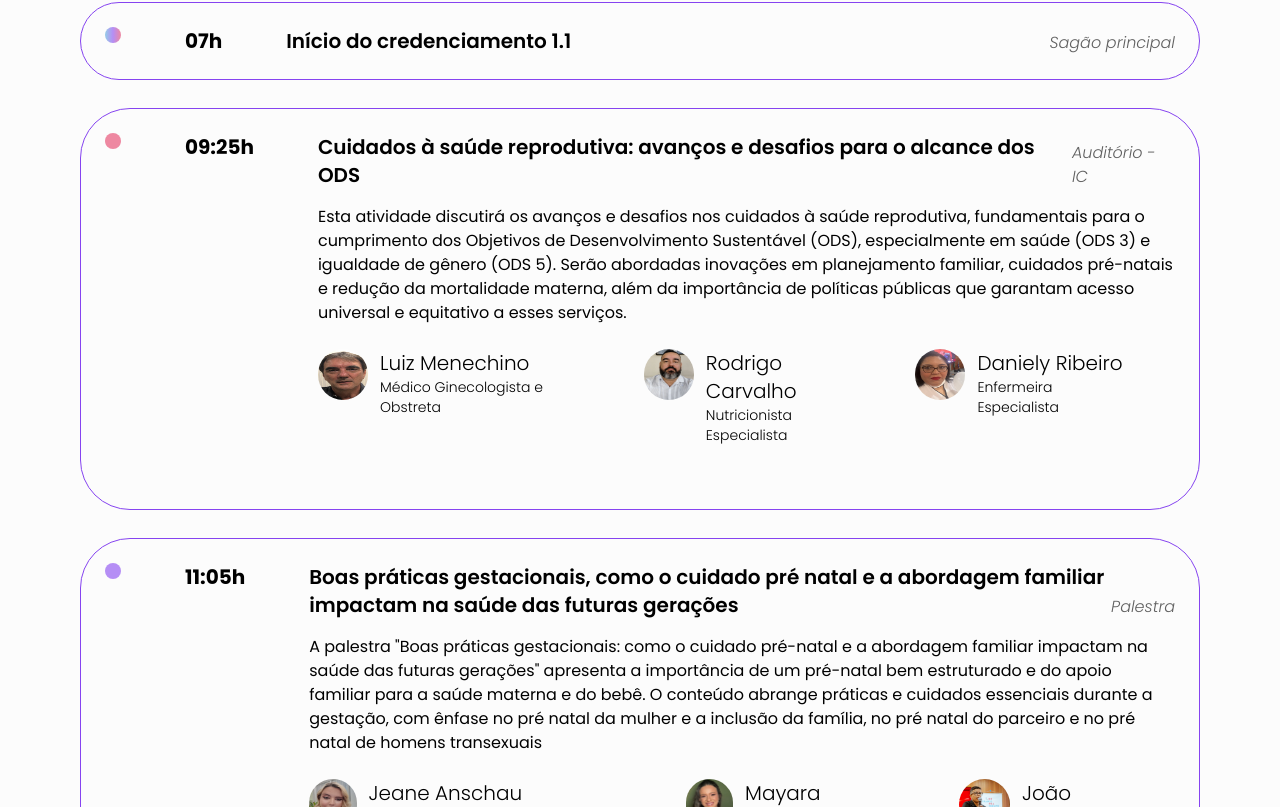
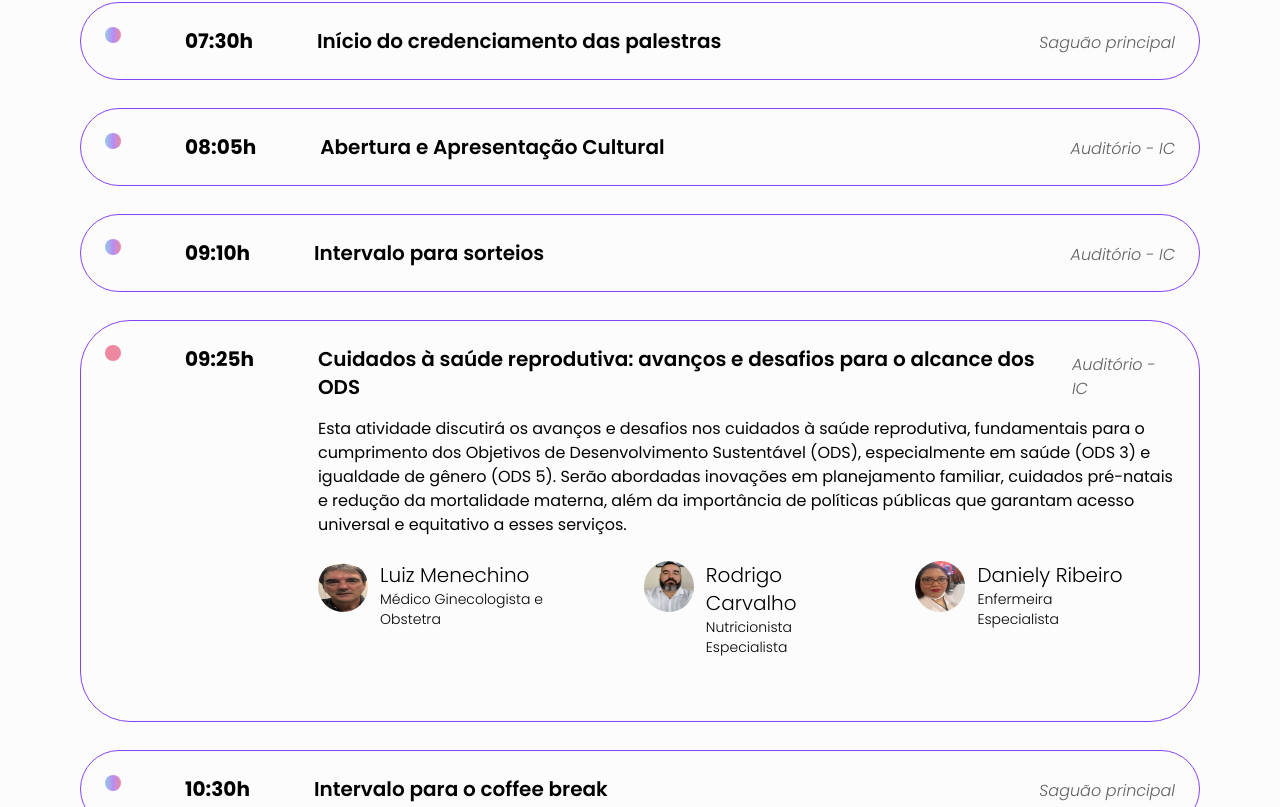
Before and after one commit to Siegepan/SIEGEPAN, a React (Vite) app: page / in a window 1280 px wide. Shown: the part 3413-4220 px from the top of the page. Built offline with nearby package versions, Linux system fonts and the light colour scheme.

Commit message:
fix: programaçao

```diff
--- a/src/components/Footer/index.jsx
+++ b/src/components/Footer/index.jsx
@@ -41,7 +41,7 @@ const Footer = () => {
               </li>
               <li>
                 <a href="#homecron" className="hover:underline font-semibold">
-                  Cronograma
+                  Programação
                 </a>
               </li>
               <li>
--- a/src/components/Schedule/index.jsx
+++ b/src/components/Schedule/index.jsx
@@ -35,10 +35,22 @@ import { Link } from "react-router-dom";
 const schedule = {
   1: [
     {
-      time: "07h",
-      title: "Início do credenciamento 1.1",
+      time: "07:30h",
+      title: "Início do credenciamento das palestras",
       type: 5, //1: Palestra, 2: Mesa-redonda, 3: Minicurso, 5: Experiencia existosa 5: Other
-      locale: "Sagão principal",
+      locale: "Saguão principal",
+    },
+    {
+      time: "08:05h",
+      title: "Abertura e Apresentação Cultural",
+      type: 5, //1: Palestra, 2: Mesa-redonda, 3: Minicurso, 6: Experiencia existosa 5: Other
+      locale: "Auditório - IC",
+    },
+    {
+      time: "09:10h",
+      title: "Intervalo para sorteios",
+      type: 5, //1: Palestra, 2: Mesa-redonda, 3: Minicurso, 6: Experiencia existosa 5: Other
+      locale: "Auditório - IC",
     },
     {
       time: "09:25h",
@@ -51,7 +63,7 @@ const schedule = {
       speakers: [
         {
           name: "Luiz Menechino",
-          role: "Médico Ginecologista e Obstreta",
+          role: "Médico Ginecologista e Obstetra",
           image: LuizAugustoImage,
         },
         {
@@ -67,6 +79,12 @@ const schedule = {
       ],
     },
     {
+      time: "10:30h",
+      title: "Intervalo para o coffee break",
+      type: 5,
+      locale: "Saguão principal",
+    },
+    {
       time: "11:05h",
       title:
         "Boas práticas gestacionais, como o cuidado pré natal e a abordagem familiar impactam na saúde das futuras gerações",
@@ -77,7 +95,7 @@ const schedule = {
       speakers: [
         {
           name: "Jeane Anschau",
-          role: "Doutoura em Enfermagem pela FAEN/UFMT",
+          role: "Doutora em Enfermagem pela FAEN/UFMT",
           image: JeaneAnschauImage,
         },
         {
@@ -91,6 +109,12 @@ const schedule = {
           image: JoaoGabrielImage,
         },
       ],
+    },
+    {
+      time: "13:30h",
+      title: "Credenciamento dos minicursos",
+      type: 5,
+      locale: "FAEN - UFMT",
     },
     {
       time: "14:00h",
@@ -155,6 +179,7 @@ const schedule = {
         },
       ],
     },
+
     {
       time: "14:00h",
       title:
@@ -173,6 +198,115 @@ const schedule = {
     },
   ],
   2: [
+    {
+      time: "07:30h",
+      title: "Início do credenciamento das palestras",
+      type: 5,
+      locale: "Saguão principal",
+    },
+
+    {
+      time: "08:05h",
+      title:
+        "O Papel da Equipe Multiprofissional no Pré-natal: Integração Sustentável e Equidade no Acesso à Saúde Materno e Infantil.",
+      description:
+        "A palestra dinâmica 'O Papel da Equipe Multiprofissional no Pré-natal: Integração Sustentável e Equidade no Acesso à Saúde Materno e Infantil,' conduzida por Aline Bianca Costa dos Santos, Gisela Arsa da Cunha e Lorena Barbosa Fonseca, explora a importância da atuação integrada e colaborativa dos profissionais de saúde no pré-natal. Com uma abordagem voltada para a sustentabilidade e a equidade, a palestra destaca como a equipe multiprofissional pode melhorar o acesso à saúde materno-infantil, garantindo cuidado abrangente e respeitoso. São abordados temas como o acompanhamento contínuo da gestante, intervenções preventivas e estratégias para promover a inclusão e o apoio às mulheres em diferentes contextos sociais e econômicos. Este encontro visa inspirar práticas de saúde baseadas na cooperação e em modelos de cuidado mais humanizados e acessíveis",
+      type: 2,
+      locale: "Auditório do IC",
+      speakers: [
+        {
+          name: "Aline Bianca Costa dos Santos",
+          role: "Assistente Social Especialista em Saúde mental",
+          image: AlineBiancaCostaDosSantos,
+        },
+        {
+          name: "Gisela Arsa da Cunha",
+          role: "Nutricionista Educadora Fisica e Doutora",
+          image: GiselaArsaDaCunha,
+        },
+        {
+          name: "Lorena Barbosa",
+          role: "Nutricionista e Doutora em Saúde Coletiva",
+          image: LorenaBarbosaFonseca,
+        },
+      ],
+    },
+
+    {
+      time: "10:00h",
+      title: "Intervalo para sorteios",
+      type: 5,
+      locale: "Auditório do IC",
+    },
+    {
+      time: "10:15h",
+      title: "Intervalo para o coffee break",
+      type: 5,
+      locale: "Saguão principal",
+    },
+
+    {
+      time: "10:50h",
+      title: "Conhecendo o Banco de Leite Humano",
+      description:
+        "Nely Alves de Castro Lima apresentará a palestra 'Conhecendo o Banco de Leite Humano', destacando a importância da doação de leite materno para a saúde infantil. Serão abordados os processos de coleta e armazenamento do leite. O objetivo é conscientizar sobre os benefícios e a necessidade dessa prática.",
+      type: 6,
+      locale: "Saguão princial",
+      speakers: [
+        {
+          name: "Nely Alves",
+          role: "Enfermeira Especialista",
+          image: NelyAlvesDeCastroLima,
+        },
+      ],
+    },
+
+    {
+      time: "10:50h",
+      title: "Iniciativa Hospital Amigo da Criança",
+      description:
+        "A experiencia exitosa será ministrada por Vanusa Cristina, enfermeira graduada pela Universidade Federal de Mato Grosso (2001) e pós-graduada em enfermagem obstétrica pela mesma universidade (2004). Vanusa é enfermeira coordenadora do Hospital Beneficente Santa Helena, em Mato Grosso, e também atua como doula. No evento, ela abordará a 'Iniciativa Hospital Amigo da Criança', discutindo as melhores práticas e os benefícios desse programa voltado para a promoção do aleitamento materno e do acolhimento humanizado de mães e recém-nascidos. A apresentação será breve, com duração de 10 a 15 minutos, e começará às 10h50, no dia 6 de dezembro de 2024",
+      type: 6,
+      locale: "Saguão principal",
+      speakers: [
+        {
+          name: "Vanusa Cristina",
+          role: "Enfermeira Coordenadora",
+          image: VanusaCristina,
+        },
+      ],
+    },
+    {
+      time: "10:50h",
+      title: "Apresentação de trabalhos",
+      type: 5,
+      locale: "Auditório do IC",
+    },
+
+    {
+      time: "11:55h",
+      title:
+        "Direitos e Saúde Parental em Perspectiva: Desafios e Avanços na Reprodução e Parentalidade",
+      description:
+        "A palestra, ministrada por Dan Kaio Lemos, abordará o tema 'Direitos e Saúde Parental em Perspectiva: Desafios e Avanços na Reprodução e Parentalidade'. Dan Kaio Lemos é um homem transfeminista, antropólogo, escritor e doutorando na Universidade de Brasília (UNB) e na Western University, no Canadá. Ele é membro do Núcleo de Transparentalidades do IBRAT (Instituto Brasileiro de Transmasculinidades). A palestra promete explorar temas atuais sobre os direitos e a saúde parental, especialmente no contexto das pessoas trans, destacando os avanços e os desafios enfrentados em questões de reprodução e parentalidade",
+      type: 1,
+      locale: "Auditório do IC",
+      speakers: [
+        {
+          name: "Dan Kaio Lemos",
+          role: "Antropólogo e Escritor",
+          image: DanKaioLemos,
+        },
+      ],
+    },
+
+    {
+      time: "13:30h",
+      title: "Credenciamento dos minicursos",
+      type: 5,
+      locale: "FAEN - UFMT",
+    },
+
     {
       time: "14h",
       title:
@@ -204,48 +338,7 @@ const schedule = {
         },
       ],
     },
-    {
-      time: "11:55h",
-      title:
-        "Direitos e Saúde Parental em Perspectiva: Desafios e Avanços na Reprodução e Parentalidade",
-      description:
-        "A palestra, ministrada por Dan Kaio Lemos, abordará o tema 'Direitos e Saúde Parental em Perspectiva: Desafios e Avanços na Reprodução e Parentalidade'. Dan Kaio Lemos é um homem transfeminista, antropólogo, escritor e doutorando na Universidade de Brasília (UNB) e na Western University, no Canadá. Ele é membro do Núcleo de Transparentalidades do IBRAT (Instituto Brasileiro de Transmasculinidades). A palestra promete explorar temas atuais sobre os direitos e a saúde parental, especialmente no contexto das pessoas trans, destacando os avanços e os desafios enfrentados em questões de reprodução e parentalidade",
-      type: 1,
-      locale: "Auditório do IC",
-      speakers: [
-        {
-          name: "Dan Kaio Lemos",
-          role: "Antropólogo e Escritor",
-          image: DanKaioLemos,
-        },
-      ],
-    },
-    {
-      time: "08:05h",
-      title:
-        "O Papel da Equipe Multiprofissional no Pré-natal: Integração Sustentável e Equidade no Acesso à Saúde Materno e Infantil.",
-      description:
-        "A palestra dinâmica 'O Papel da Equipe Multiprofissional no Pré-natal: Integração Sustentável e Equidade no Acesso à Saúde Materno e Infantil,' conduzida por Aline Bianca Costa dos Santos, Gisela Arsa da Cunha e Lorena Barbosa Fonseca, explora a importância da atuação integrada e colaborativa dos profissionais de saúde no pré-natal. Com uma abordagem voltada para a sustentabilidade e a equidade, a palestra destaca como a equipe multiprofissional pode melhorar o acesso à saúde materno-infantil, garantindo cuidado abrangente e respeitoso. São abordados temas como o acompanhamento contínuo da gestante, intervenções preventivas e estratégias para promover a inclusão e o apoio às mulheres em diferentes contextos sociais e econômicos. Este encontro visa inspirar práticas de saúde baseadas na cooperação e em modelos de cuidado mais humanizados e acessíveis",
-      type: 2,
-      locale: "Auditório do IC",
-      speakers: [
-        {
-          name: "Aline Bianca Costa dos Santos",
-          role: "Assistente Social Especialista em Saúde mental",
-          image: AlineBiancaCostaDosSantos,
-        },
-        {
-          name: "Gisela Arsa da Cunha",
-          role: "Nutricionista Educadora Fisica e Doutora",
-          image: GiselaArsaDaCunha,
-        },
-        {
-          name: "Lorena Barbosa",
-          role: "Nutricionista e Doutoura em Saúde Coletiva",
-          image: LorenaBarbosaFonseca,
-        },
-      ],
-    },
+
     {
       time: "14h",
       title: "Empreender na enfermagem obstétrica: caminhos e oportunidades",
@@ -292,38 +385,14 @@ const schedule = {
         },
       ],
     },
-    {
-      time: "10:50h",
-      title: "Iniciativa Hospital Amigo da Criança",
-      description:
-        "A experiencia exitosa será ministrada por Vanusa Cristina, enfermeira graduada pela Universidade Federal de Mato Grosso (2001) e pós-graduada em enfermagem obstétrica pela mesma universidade (2004). Vanusa é enfermeira coordenadora do Hospital Beneficente Santa Helena, em Mato Grosso, e também atua como doula. No evento, ela abordará a 'Iniciativa Hospital Amigo da Criança', discutindo as melhores práticas e os benefícios desse programa voltado para a promoção do aleitamento materno e do acolhimento humanizado de mães e recém-nascidos. A apresentação será breve, com duração de 10 a 15 minutos, e começará às 10h50, no dia 6 de dezembro de 2024",
-      type: 4,
-      locale: "Auditório do IC",
-      speakers: [
-        {
-          name: "Vanusa Cristina",
-          role: "Enfermeira Coordenadora",
-          image: VanusaCristina,
-        },
-      ],
-    },
-    {
-      time: "10:50h",
-      title: "Conhecendo o Banco de Leite Humano",
-      description:
-        "Nely Alves de Castro Lima apresentará a palestra 'Conhecendo o Banco de Leite Humano', destacando a importância da doação de leite materno para a saúde infantil. Serão abordados os processos de coleta e armazenamento do leite. O objetivo é conscientizar sobre os benefícios e a necessidade dessa prática.",
-      type: 4,
-      locale: "Auditório do IC",
-      speakers: [
-        {
-          name: "Nely Alves",
-          role: "Enfermeira Especialista",
-          image: NelyAlvesDeCastroLima,
-        },
-      ],
-    },
   ],
   3: [
+    {
+      time: "07:30h",
+      title: "Início do credenciamento das palestras",
+      type: 5,
+      locale: "Saguão principal",
+    },
     {
       time: "08:15h",
       title:
@@ -356,6 +425,18 @@ const schedule = {
       ],
     },
     {
+      time: "09h",
+      title: "Apresentação de trabalhos",
+      type: 5,
+      locale: "Saguão principal",
+    },
+    {
+      time: "09h",
+      title: "Coquetel de encerramento (coffee break)",
+      type: 5,
+      locale: "Saguão principal",
+    },
+    {
       time: "10:05h",
       title:
         "Luto fetal: desafios psicoemocionais e a importância da rede de apoio",
@@ -379,12 +460,29 @@ const schedule = {
           role: "Psicóloga Especialista",
           image: DeiseVilani,
         },
+      ],
+    },
+    {
+      time: "11:05h",
+      title:
+        "Aleitamento humano e o contato pele a pele: inclusão e apoio às famílias LGBTQIA+ e suas necessidades específicas",
+      description:
+        "Palestra que abordará a importância do aleitamento e do contato pele a pele no desenvolvimento infantil, com ênfase na inclusão e no apoio adequado às famílias LGBTQIA+. A apresentação discutirá as especificidades e os desafios enfrentados por essas famílias no contexto do cuidado neonatal e do aleitamento, destacando a necessidade de práticas acolhedoras e informadas por parte dos profissionais de saúde",
+      type: 1,
+      locale: "Auditório do IC",
+      speakers: [
         {
           name: "Vitória Valéria Cristo Santos",
-          role: "Enfermeira/Residente em obstetrícia",
+          role: "Enfermeira Especialista",
           image: VitoriaValeriaCristoSantos,
         },
       ],
+    },
+    {
+      time: "12:05h",
+      title: "Sorteios e Encerramento",
+      type: 5,
+      locale: "Auditório do IC",
     },
   ],
 };
```
Also changed, not shown: src/components/Parceiros/index.jsx (+9 -11 lines), src/assets/colaboradores/logo-proad.png (added).
